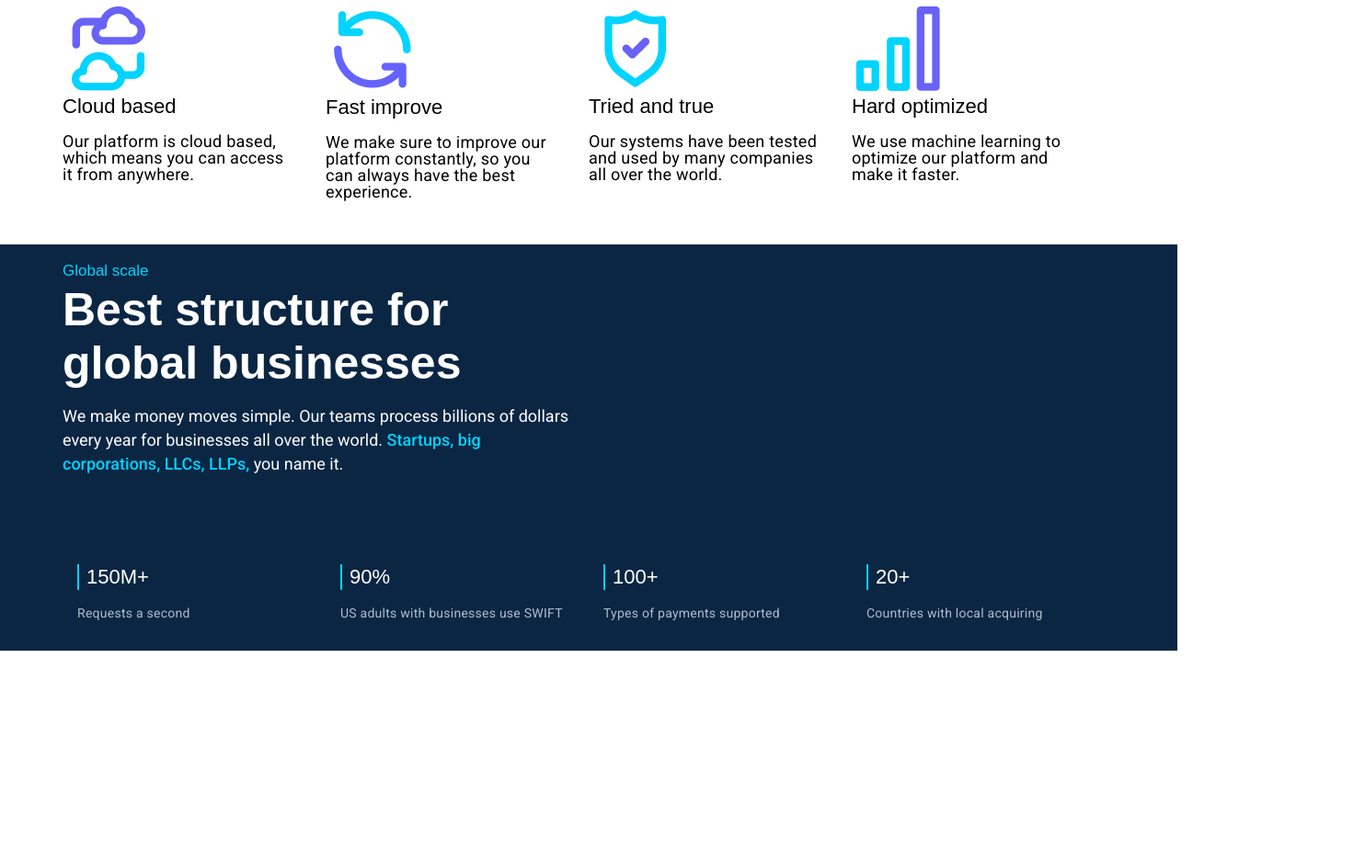
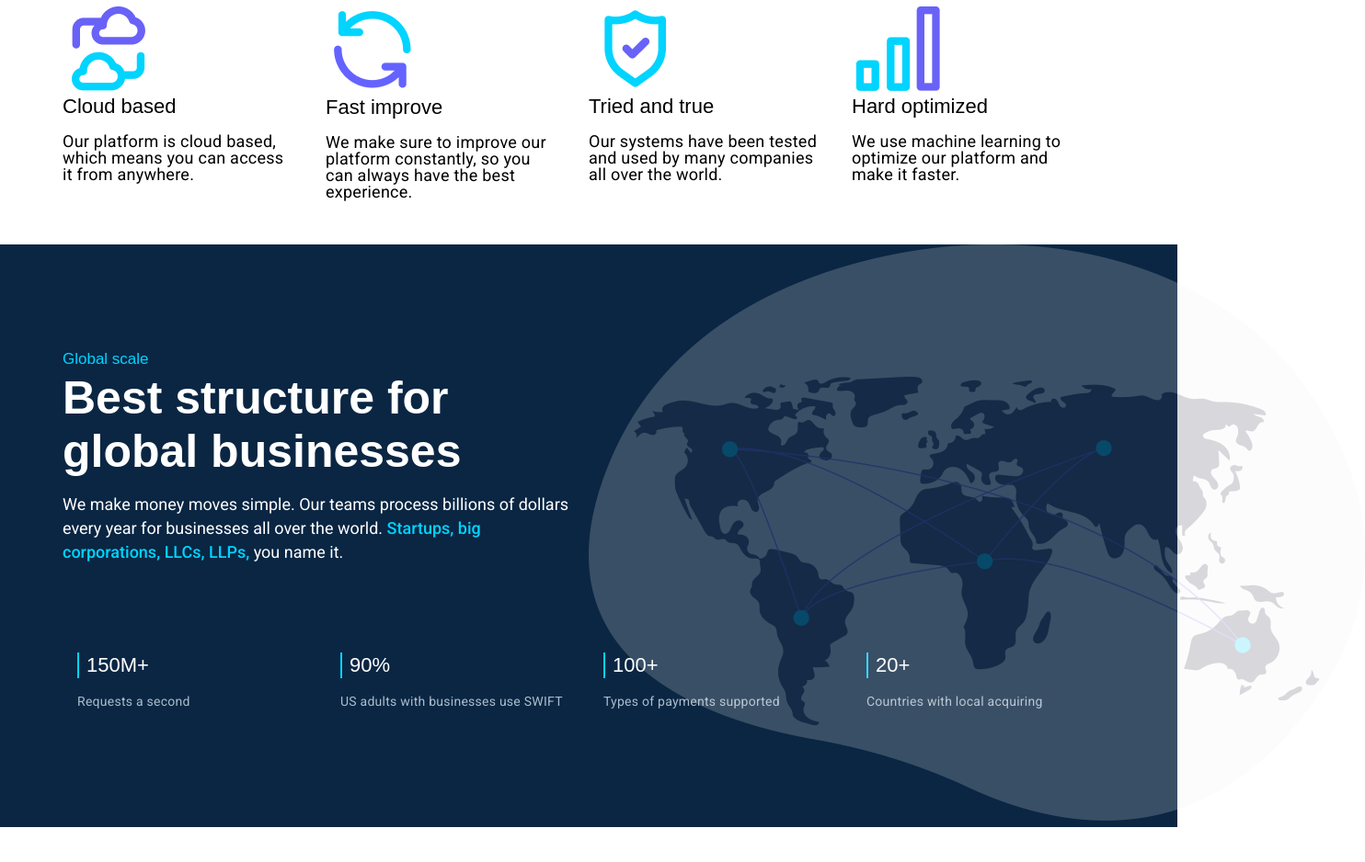
Before and after one commit to mdombrov-33/Swift, a website built with Vite: page index.html in a window 1280 px wide. Shown: the part 3434-4372 px from the top of the page at 92% size, 1484 px wide, since content can reach past the window. Before the commit the page ends 4206 px from the top, so only its background shows below. Built offline with nearby package versions, Linux system fonts and the light colour scheme; files whose address does not match are found by name; a web font is replaced by a local one.

Commit message:
add global image

```diff
--- a/index.html
+++ b/index.html
@@ -239,9 +239,9 @@
                 <a href="">Startups,</a> <a href="">big corporations,</a>
                 <a href="">LLCs,</a> <a href="">LLPs,</a> you name it.
               </p>
-              <div class="column-right">
-                <!-- <img src="/public/assets/global-graphic.png" alt="" /> -->
-              </div>
+            </div>
+            <div class="column-right">
+              <img id="globe" src="/public/assets/global-graphic.png" alt="" />
             </div>
           </div>
           <div class="card-container">
--- a/src/scss/layout/global.scss
+++ b/src/scss/layout/global.scss
@@ -2,10 +2,12 @@
 
 .global-section {
   background-color: $color-primary;
+  color: $text-light;
   width: 100%;
   display: flex;
   justify-content: center;
-  color: $text-light;
+  position: relative;
+  padding: $spacing-lg * 3 0;
   a {
     color: $blue-1;
     &:hover {
@@ -32,3 +34,10 @@
     padding-top: $spacing-md;
   }
 }
+
+#globe {
+  max-width: 844px;
+  opacity: 0.2;
+  position: absolute;
+  top: 0;
+}
```
